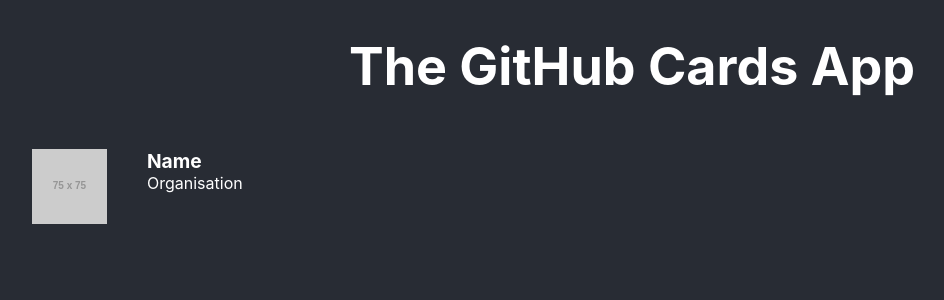
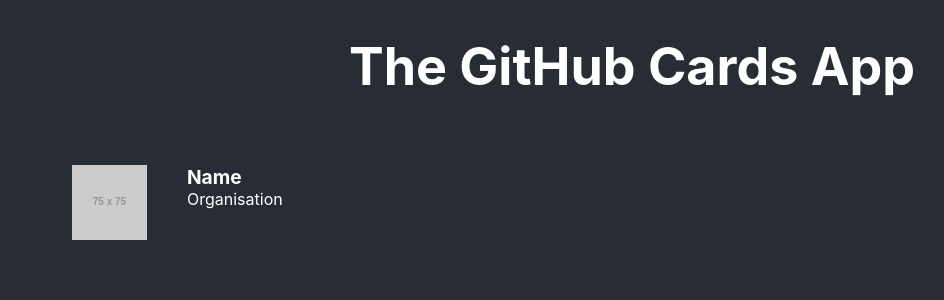
Before and after one commit to HaQadosch/PluralSightReact_ReactGettingStarted, a React (Create React App) app in the folder github-cardsgame/: page / in a window 1280 px wide. Shown: the top 300 px of the page, without its empty margins (8-952 px from the left). Built offline with nearby package versions, Linux system fonts and the light colour scheme.

Commit message:
GitHub CardGames: CardList component, ul object

```diff
--- a/github-cardsgame/src/App.js
+++ b/github-cardsgame/src/App.js
@@ -1,6 +1,6 @@
 import React, { Component } from 'react'
 import './App.css'
-import { Card } from './Components/Card'
+import { CardList } from './Components/CardList'
 
 export class App extends Component {
   render () {
@@ -9,7 +9,7 @@ export class App extends Component {
         <h1>{this.props.title}</h1>
       </header>
       <main>
-        <Card />
+        <CardList />
       </main>
     </>)
   }
--- a/github-cardsgame/src/Components/Card.js
+++ b/github-cardsgame/src/Components/Card.js
@@ -1,5 +1,5 @@
 import React, { Component } from 'react'
-import './Card.css'
+import '../Style/Card.css'
 export class Card extends Component {
   render () {
     return (
--- /dev/null
+++ b/github-cardsgame/src/Components/CardList.js
@@ -0,0 +1,9 @@
+import React from 'react'
+import { Card } from './Card'
+import '../Style/CardList.css'
+
+export const CardList = props => (
+  <ul>
+    <li className='jey'><Card /></li>
+  </ul>
+)
--- /dev/null
+++ b/github-cardsgame/src/Style/CardList.css
@@ -0,0 +1,3 @@
+ul {
+  list-style: none;
+}
```
Also changed, not shown: github-cardsgame/src/Style/Card.css (renamed from github-cardsgame/src/Components/Card.css).
